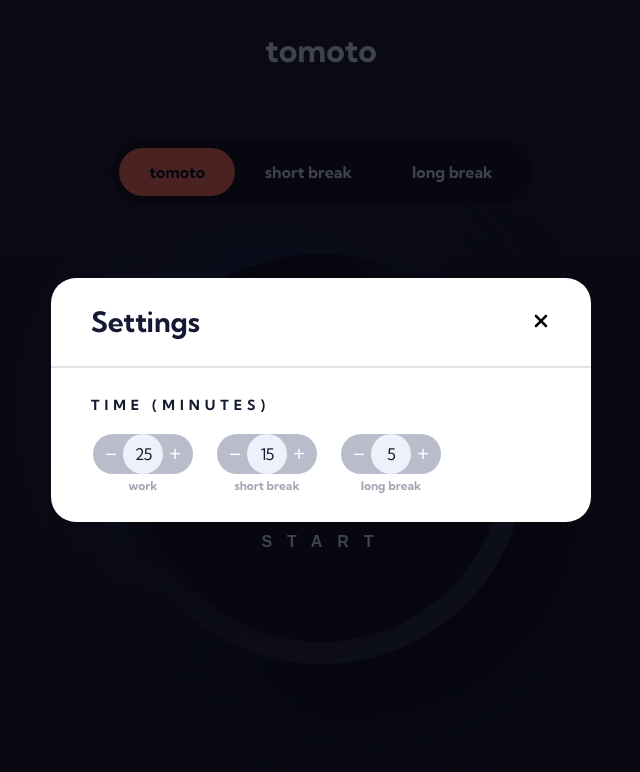
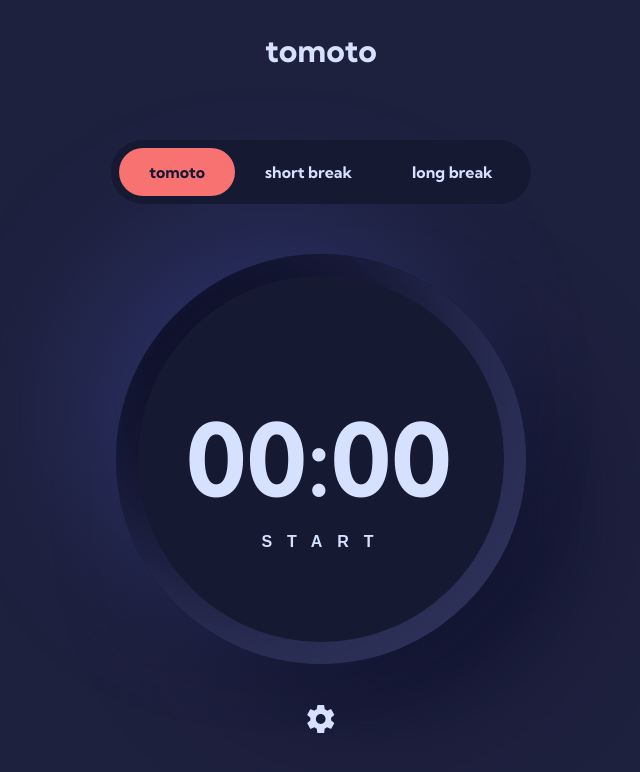
Before and after one commit to MarkusFletcher/tomoto, a Vue app: page / in a window 1280 px wide. Shown: the top 772 px of the page, without its empty margins (319-959 px from the left). Built offline with nearby package versions, Linux system fonts and the light colour scheme.

Commit message:
settings open/close

```diff
--- a/src/App.vue
+++ b/src/App.vue
@@ -1,6 +1,7 @@
 <script setup>
 import VTabs from './components/Tabs.vue'
 import VTimer from './components/Timer.vue'
+import VOptionsButton from './components/OptionsButton.vue'
 import VOptionsModal from './components/OptionsModal.vue'
 
 import { useTomotoStore } from './stores/TomotoStore.js'
@@ -17,8 +18,9 @@ const tomotoStore = useTomotoStore()
   <div class="tomoto">
     <v-tabs class="tomoto__tabs"></v-tabs>
     <v-timer class="tomoto__timer"></v-timer>
+    <v-options-button></v-options-button>
   </div>
-  <v-options-modal ></v-options-modal>
+  <v-options-modal></v-options-modal>
   <!-- v-if="tomotoStore.settingsIsOpen" -->
 </template>
 
@@ -44,7 +46,7 @@ const tomotoStore = useTomotoStore()
       z-index: 10;
     }
     &__timer {
-      margin: 0 auto;
+      margin: 0 auto 40px;
     }
   }
 </style>
--- /dev/null
+++ b/src/components/OptionsButton.vue
@@ -0,0 +1,34 @@
+<script setup>
+import { useTomotoStore } from '../stores/TomotoStore'
+
+const tomotoStore = useTomotoStore()
+
+const openOptions = () => {
+  tomotoStore.toggleOptionsWindow(true)
+}
+</script>
+
+<template>
+  <button @click="openOptions">
+    <img class="" src="../assets/shape.svg" alt="">
+  </button>
+</template>
+
+<style lang="scss" scoped>
+  button {
+    background-color: transparent;
+    border: none;
+    cursor: pointer;
+
+    img {
+      transform-origin: 50% 50%;
+      transition: transform .6s;
+      &:hover,
+      &:focus {
+        transform: rotate(90deg);
+      }
+    }
+  }
+
+
+</style>
--- a/src/components/OptionsModal.vue
+++ b/src/components/OptionsModal.vue
@@ -1,20 +1,23 @@
 <script setup>
 import { ref } from 'vue'
+import { useTomotoStore } from '../stores/TomotoStore'
 
 import VInputNumber from './ui/InputNumber.vue'
+
+const tomotoStore = useTomotoStore()
 
 const workTime = ref(25)
 const shortBreakTime = ref(15)
 const longBreakTime = ref(5)
-const isOpen = ref(true)
 
 const close = () => {
-  isOpen.value = false
+  tomotoStore.toggleOptionsWindow(false)
 }
 </script>
 
 <template>
-  <div class="overlay" v-if="isOpen" >
+  <transition>
+    <div class="overlay" v-if="tomotoStore.optionsWindowIsOpen" @click.self="close">
       <div class="modal">
         <div class="modal__header">
           <h2 class="modal__title">Settings</h2>
@@ -28,12 +31,13 @@ const close = () => {
             <div class="modal__times">
               <v-input-number v-model:value="workTime" :min="0" label="work"></v-input-number>
               <v-input-number v-model:value="shortBreakTime" :min="0" label="short break"></v-input-number>
-            <v-input-number v-model:value="longBreakTime" :min="0" :step="10" label="long break"></v-input-number>
+              <v-input-number v-model:value="longBreakTime" :min="0" label="long break"></v-input-number>
             </div>
           </div>
         </div>
       </div>
     </div>
+  </transition>
 </template>
 
 <style lang="scss" scoped>
@@ -95,4 +99,13 @@ const close = () => {
       gap: 20px;
     }
   }
+  .v-enter-active,
+  .v-leave-active {
+    transition: opacity 0.3s ease;
+  }
+
+  .v-enter-from,
+  .v-leave-to {
+    opacity: 0;
+  }
 </style>
--- a/src/stores/TomotoStore.js
+++ b/src/stores/TomotoStore.js
@@ -1,5 +1,5 @@
 import { defineStore } from 'pinia'
-import { ref, computed } from 'vue'
+import { ref } from 'vue'
 
 export const useTomotoStore = defineStore('tomotoStore', () => {
 	const timeConfig = ref([
@@ -25,10 +25,14 @@ export const useTomotoStore = defineStore('tomotoStore', () => {
     },
   ])
 
-  const settingsIsOpen = ref(true)
+  const optionsWindowIsOpen = ref(false)
 
-  const openSettings = () => {
-    settingsIsOpen.value = true
+  const toggleOptionsWindow = (value) => {
+    if (typeof value === 'boolean') {
+      optionsWindowIsOpen.value = value
+    } else {
+      optionsWindowIsOpen.value = !optionsWindowIsOpen.value
+    }
   }
 
   const activity = ref(false)
@@ -48,8 +52,8 @@ export const useTomotoStore = defineStore('tomotoStore', () => {
 
   return {
     timeConfig,
-    settingsIsOpen,
-    openSettings,
+    optionsWindowIsOpen,
+    toggleOptionsWindow,
     activity,
     stage,
     activate,
```
Also changed, not shown: src/assets/shape.svg (added). Lines whose indentation alone changed are shown as unchanged.
